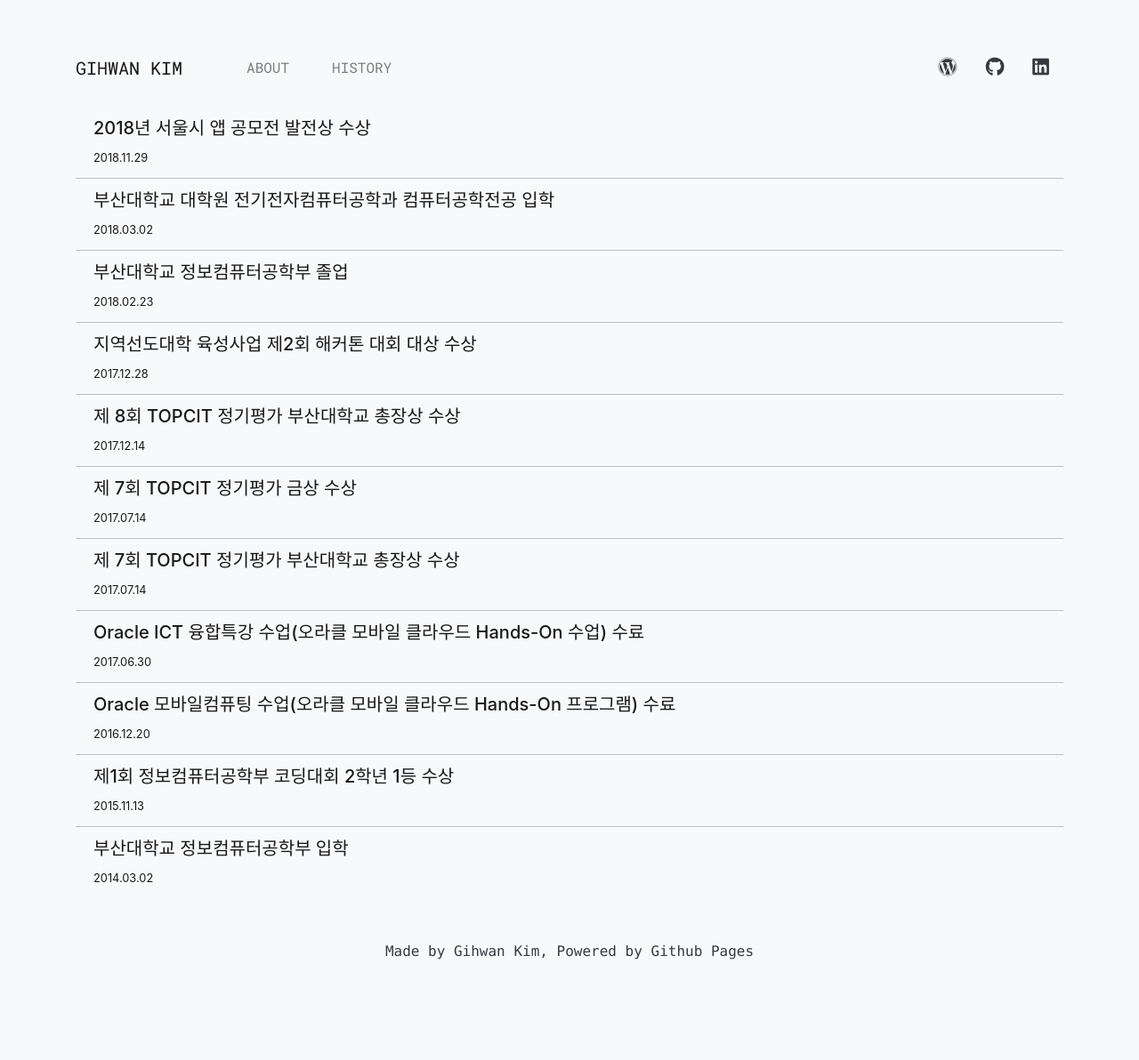
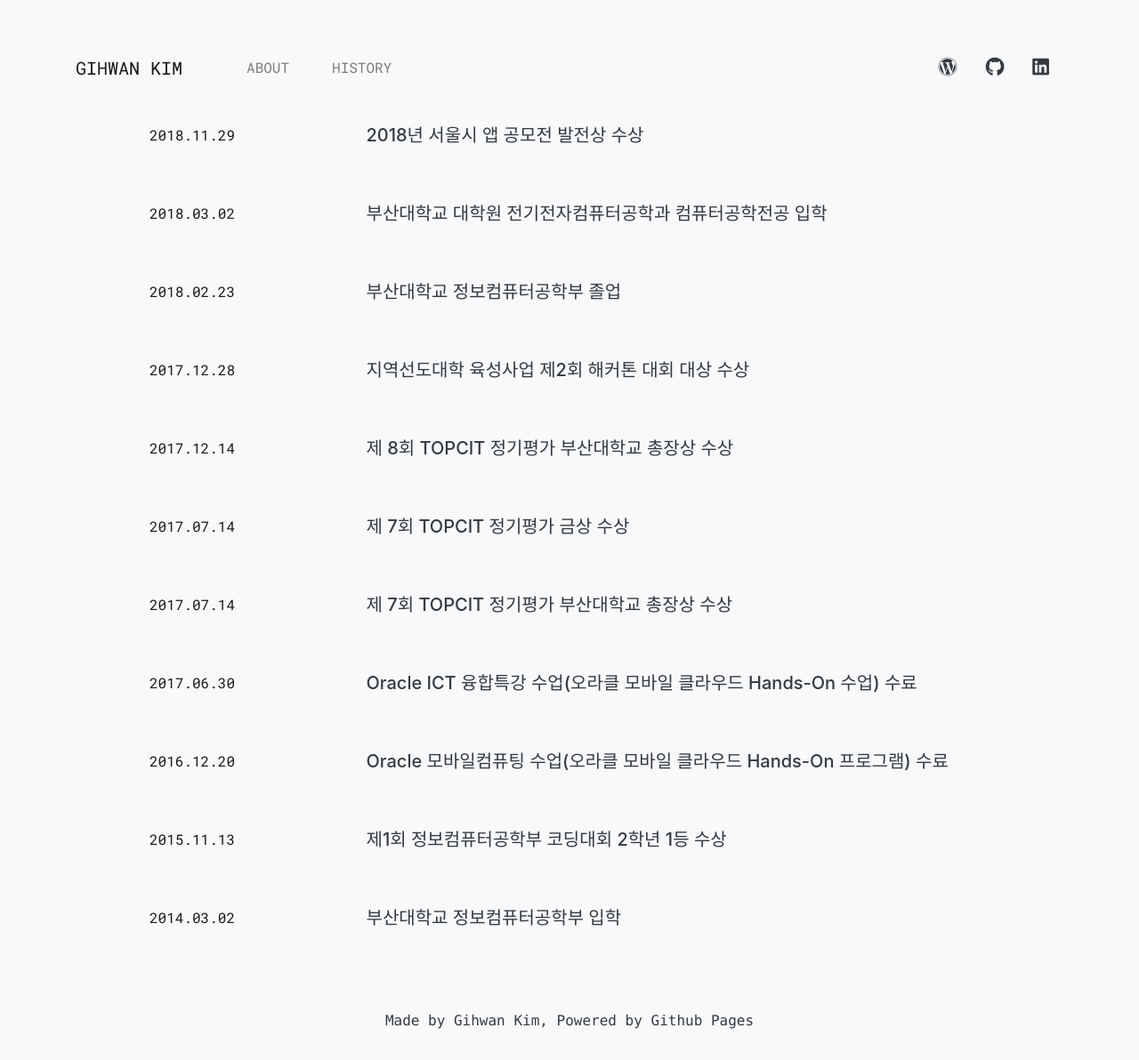
Before and after one commit to 0x1306e6d/portfolio, a Jekyll site: the page built from history/index.html, in a window 1280 px wide. Shown: the whole page at 89% size. Built offline with Jekyll 4.4.1, drawn with Linux system fonts in a browser that asks for light colours; before the commit the page ends 1114 px from its top, so only the background shows below that.

Commit message:
Re-design history list item

```diff
--- a/assets/css/style.css
+++ b/assets/css/style.css
@@ -65,6 +65,7 @@
 .list-group-item-transparent {
   color: rgba(0, 0, 0, 0.9);
   background-color: transparent;
+  border: none;
 }
 
 .hr-borderless {
--- a/history/index.html
+++ b/history/index.html
@@ -3,11 +3,19 @@ layout: default
 title: History
 ---
 
-<ul class="list-group list-group-flush list-group-transparent">
+<ul class="list-group list-group-flush list-group-transparent px-md-5">
     {% for history in site.data.history %}
-    <li class="list-group-item list-group-item-transparent">
-        <h5>{{ history.name }}</h5>
-        <small>{{ history.date }}</small>
+    <li class="list-group-item list-group-item-transparent mt-2 mb-4">
+        <div class="container">
+            <div class="row">
+                <div class="col-12 col-md-3">
+                    <time class="roboto-mono">{{ history.date }}</time>
+                </div>
+                <div class="col-12 col-md-9">
+                    <h5 class="text-dark">{{ history.name }}</h5>
+                </div>
+            </div>
+        </div>
     </li>
     {% endfor %}
 </ul>
```
